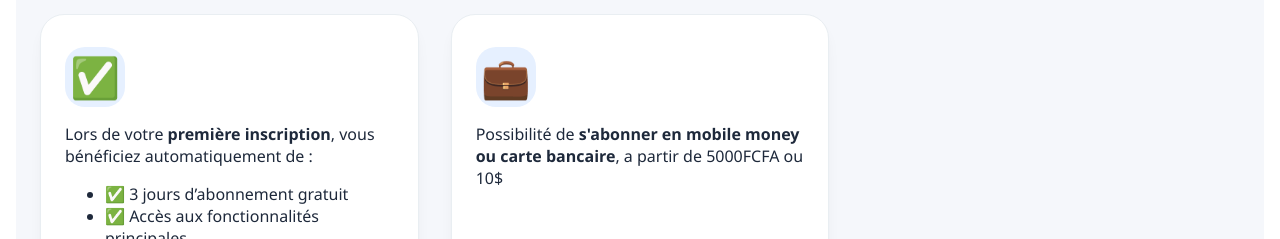
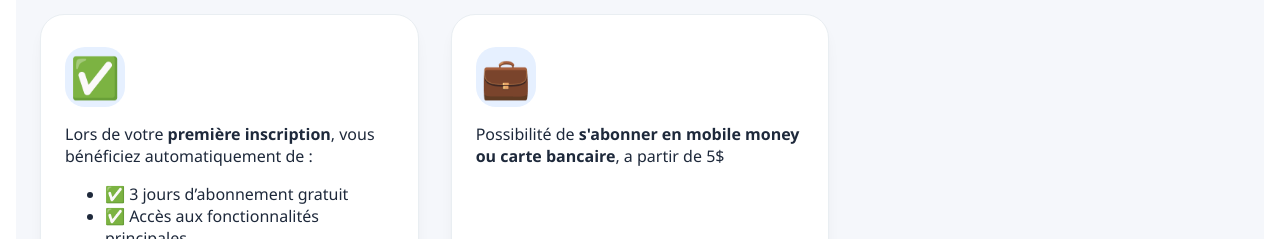
Before and after one commit to joelcinkenke2009-dotcom/FrontendTrackerLink, a Vue app: page / in a window 1280 px wide. Shown: the part 1300-1539 px from the top of the page. Built offline with nearby package versions, Linux system fonts and the light colour scheme; no server answers.

Commit message:
Update subscription price in About.vue

```diff
--- a/src/components/About.vue
+++ b/src/components/About.vue
@@ -103,7 +103,7 @@ const started = () => {
         </div>
         <div class="feature-card">
           <div class="feature-icon">💼</div>
-          <p> Possibilité de <strong>s'abonner en mobile money ou carte bancaire</strong>, a partir de 5000FCFA ou 10$</p>
+          <p> Possibilité de <strong>s'abonner en mobile money ou carte bancaire</strong>, a partir de 5$</p>
         </div>
       </div>
     </section>
```
